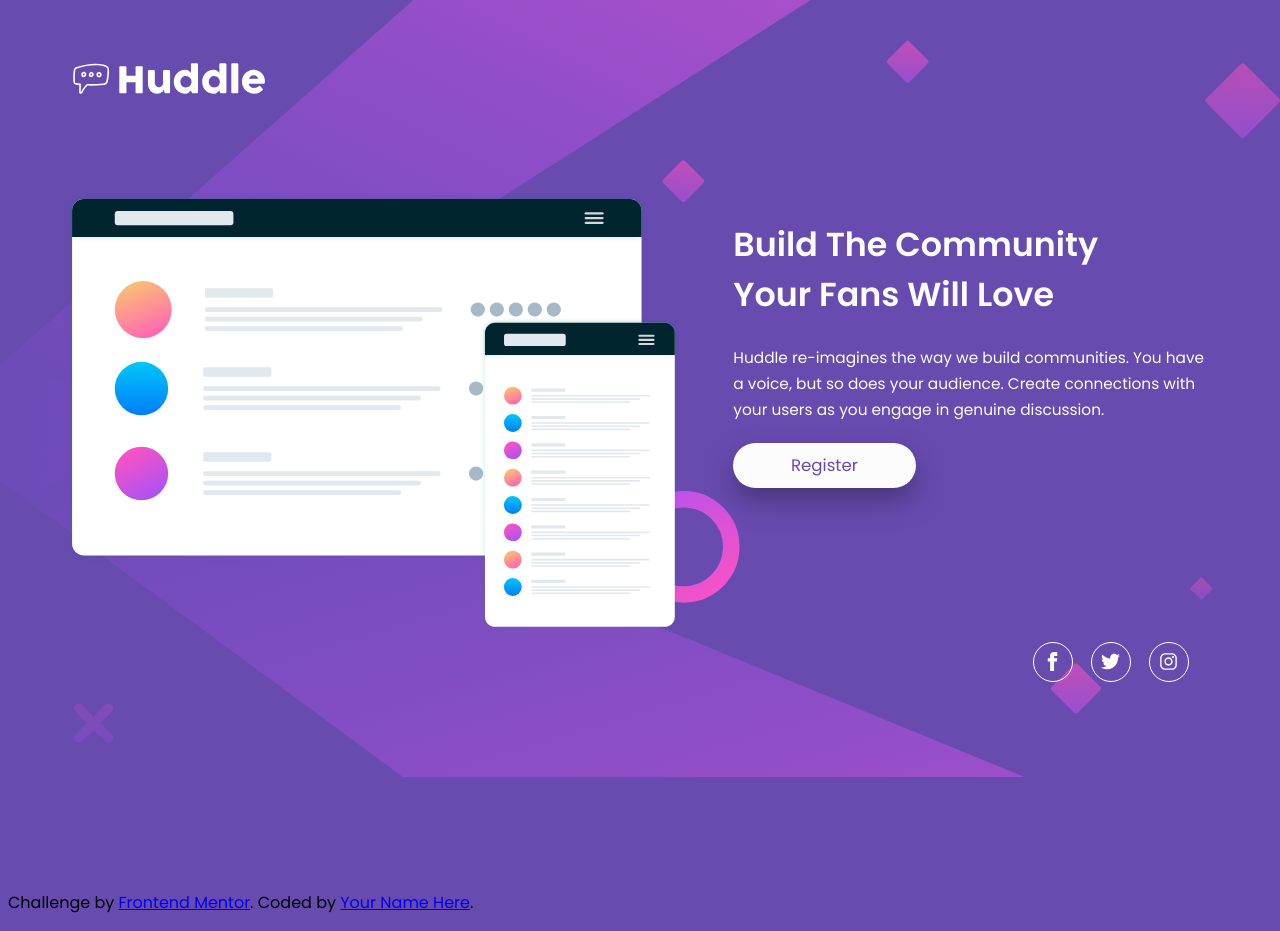
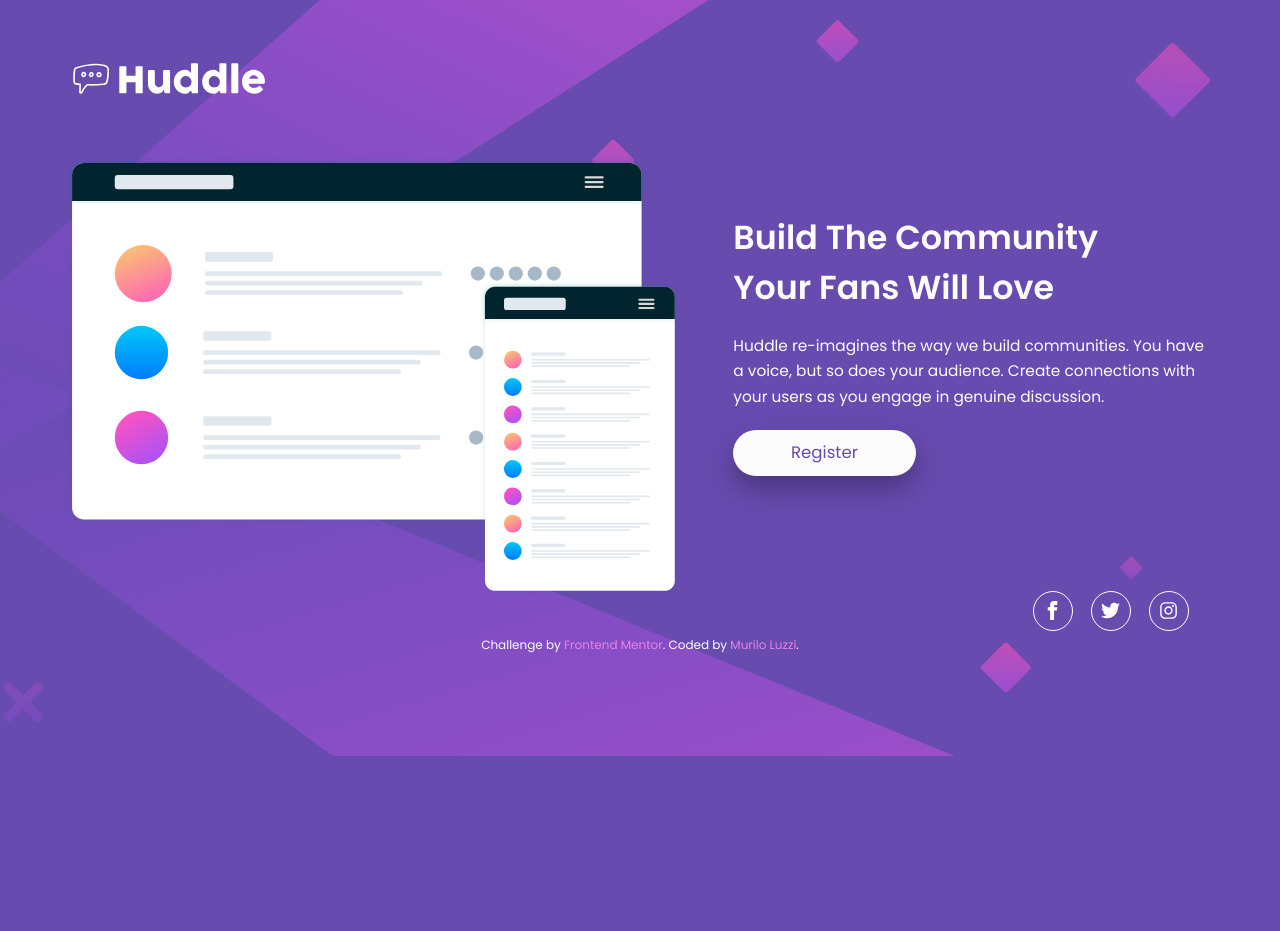
Before and after one commit to mlzzi/huddle-landing-page-with-single-introductory-section-master, a plain HTML site: page index.html in a window 1280 px wide. After the commit the page ends 800 px from the top, so only its background shows below. Drawn offline with Linux system fonts and the light colour scheme.

Commit message:
Fixed responsiveness and add README.md

```diff
--- /dev/null
+++ b/CSS/footer.css
@@ -0,0 +1,17 @@
+footer {
+  text-align: center;
+  font-size: 3vw;
+  color: var(--white);
+}
+
+footer a {
+  color: var(--softMagenta);
+  text-decoration: none;
+}
+
+@media screen and (min-width: 1024px) {
+  footer {
+    font-size: 12px;
+    margin-top: 3vw;
+  }
+}
--- a/CSS/main.css
+++ b/CSS/main.css
@@ -68,28 +68,28 @@
   }
 
   .illustration {
-    margin: 0 auto 11vw 4.5vw;
-    padding-bottom: 5vw;
+    height: 34.25vw;
+    margin: 0 auto 0 4.5vw;
     width: 48vw;
   }
 
   .info {
-    margin: 0 auto;
+    margin: 4.5vw auto 0 auto;
     width: 40vw;
+    height: 30vw;
   }
 
   .title {
     font-size: 2.6vw;
     margin: 0;
     margin-right: 8vw;
-    padding-top: 5vw;
   }
 
   .text {
     color: var(--white);
     font-size: 1.2vw;
     line-height: 2vw;
-    margin: 2vw 3vw 1vw 0;
+    margin: 1.5vw 3vw 1vw 0;
   }
 
   .button {
@@ -109,7 +109,7 @@
   .social__media {
     display: flex;
     justify-content: space-evenly;
-    margin: 12vw 3vw 15vw 22vw;
+    margin: 9vw 3vw 15vw 22vw;
 
   }
 
--- a/CSS/style.css
+++ b/CSS/style.css
@@ -19,5 +19,7 @@
   body {
     background-image: url(../images/bg-desktop.svg);
     background-size: 100vw auto;
+    background-position-x: -5.5vw;
+    background-position-y: -1.6vw;
   }
 }
--- a/index.html
+++ b/index.html
@@ -12,7 +12,7 @@
   <link rel="stylesheet" href="https://fonts.googleapis.com/css2?family=Open+Sans&display=swap">
   <link rel="stylesheet" href="./CSS/header.css">
   <link rel="stylesheet" href="./CSS/main.css">
-  <script src="https://kit.fontawesome.com/f3b9b4455a.js" crossorigin="anonymous"></script>
+  <link rel="stylesheet" href="./CSS/footer.css">
 
   <title>Frontend Mentor | Huddle landing page with single introductory section</title>
 
@@ -43,7 +43,7 @@
   <footer>
     <p class="attribution">
       Challenge by <a href="https://www.frontendmentor.io?ref=challenge" target="_blank">Frontend Mentor</a>.
-      Coded by <a href="#">Your Name Here</a>.
+      Coded by <a href="https://www.linkedin.com/in/muriloluzzi/" target="_blank">Murilo Luzzi</a>.
     </p>
   </footer>
 </body>
```
Also changed, not shown: screenshot.png (added), 2 other files.
